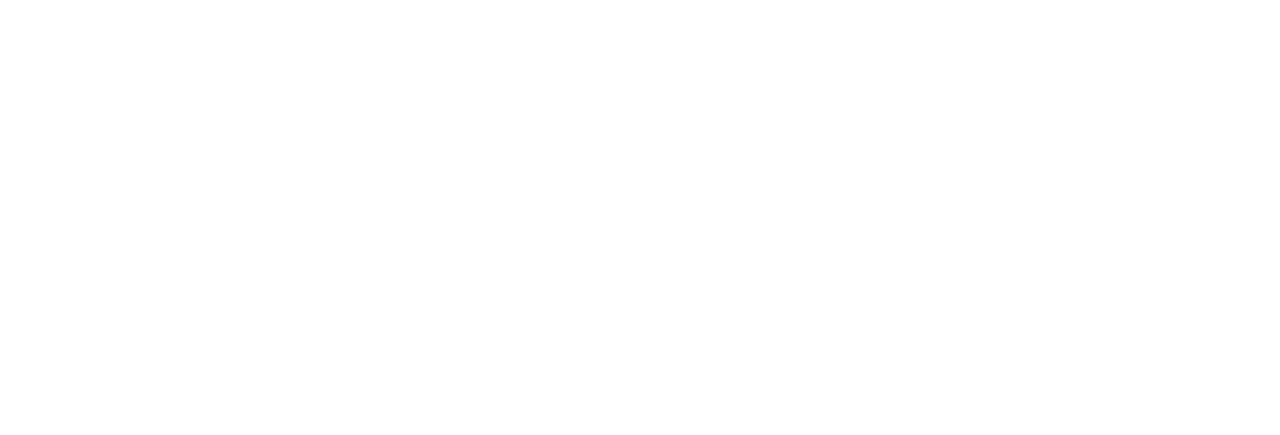
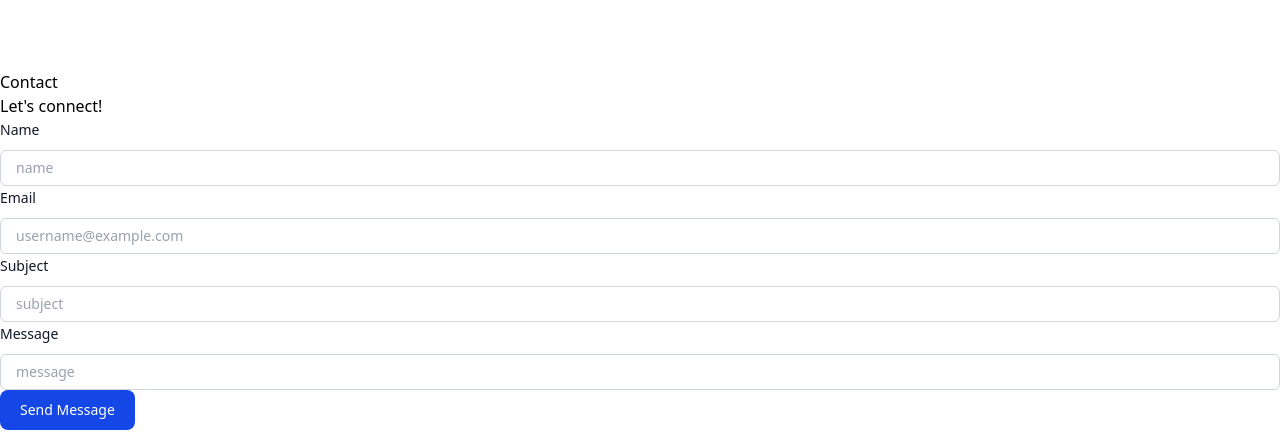
Before and after one commit to ManishaBose/portfolio, a React (Vite) app: page / in a window 1280 px wide. Shown: the part 1664-2099 px from the top of the page. Before the commit the page ends 1734 px from the top, so only its background shows below. Built offline with nearby package versions, Linux system fonts and the light colour scheme.

Commit message:
Add content in Contact section

```diff
--- a/src/App.jsx
+++ b/src/App.jsx
@@ -1,5 +1,6 @@
 import './App.css'
 import { About } from './components/About/About'
+import { Contact } from './components/Contact/Contact'
 import { Education } from './components/Education/Education'
 import { Header } from './components/Header/Header'
 import { Hero } from './components/Hero/Hero'
@@ -14,6 +15,7 @@
       <About/>
       <Education/>
       <Projects/>
+      <Contact/>
     </>
   )
 }
--- /dev/null
+++ b/src/components/Contact/Contact.jsx
@@ -0,0 +1,65 @@
+export function Contact(){
+    return (
+        <div>
+            <div>Contact</div>
+            <div>Let's connect!</div>
+            <label htmlFor="price" className="block text-sm/6 font-medium text-gray-900">
+                Name
+            </label>
+            <div className="mt-2">
+                <div className="flex items-center rounded-md bg-white pl-3 outline-1 -outline-offset-1 outline-gray-300 has-[input:focus-within]:outline-2 has-[input:focus-within]:-outline-offset-2 has-[input:focus-within]:outline-indigo-600">
+                <input
+                    id="name"
+                    name="name"
+                    type="text"
+                    placeholder="name"
+                    className="block min-w-0 grow py-1.5 pr-3 pl-1 text-base text-gray-900 placeholder:text-gray-400 focus:outline-none sm:text-sm/6"
+                />
+                </div>
+            </div>
+            <label htmlFor="price" className="block text-sm/6 font-medium text-gray-900">
+                Email
+            </label>
+            <div className="mt-2">
+                <div className="flex items-center rounded-md bg-white pl-3 outline-1 -outline-offset-1 outline-gray-300 has-[input:focus-within]:outline-2 has-[input:focus-within]:-outline-offset-2 has-[input:focus-within]:outline-indigo-600">
+                <input
+                    id="email"
+                    name="email"
+                    type="text"
+                    placeholder="username@example.com"
+                    className="block min-w-0 grow py-1.5 pr-3 pl-1 text-base text-gray-900 placeholder:text-gray-400 focus:outline-none sm:text-sm/6"
+                />
+                </div>
+            </div>
+            <label htmlFor="price" className="block text-sm/6 font-medium text-gray-900">
+                Subject
+            </label>
+            <div className="mt-2">
+                <div className="flex items-center rounded-md bg-white pl-3 outline-1 -outline-offset-1 outline-gray-300 has-[input:focus-within]:outline-2 has-[input:focus-within]:-outline-offset-2 has-[input:focus-within]:outline-indigo-600">
+                <input
+                    id="subject"
+                    name="subject"
+                    type="text"
+                    placeholder="subject"
+                    className="block min-w-0 grow py-1.5 pr-3 pl-1 text-base text-gray-900 placeholder:text-gray-400 focus:outline-none sm:text-sm/6"
+                />
+                </div>
+            </div>
+            <label htmlFor="price" className="block text-sm/6 font-medium text-gray-900">
+                Message
+            </label>
+            <div className="mt-2">
+                <div className="flex items-center rounded-md bg-white pl-3 outline-1 -outline-offset-1 outline-gray-300 has-[input:focus-within]:outline-2 has-[input:focus-within]:-outline-offset-2 has-[input:focus-within]:outline-indigo-600">
+                <input
+                    id="message"
+                    name="message"
+                    type="text"
+                    placeholder="message"
+                    className="block min-w-0 grow py-1.5 pr-3 pl-1 text-base text-gray-900 placeholder:text-gray-400 focus:outline-none sm:text-sm/6"
+                />
+                </div>
+            </div>
+            <button type="button" class="text-white bg-blue-700 hover:bg-blue-800 focus:ring-4 focus:ring-blue-300 font-medium rounded-lg text-sm px-5 py-2.5 me-2 mb-2 dark:bg-blue-600 dark:hover:bg-blue-700 focus:outline-none dark:focus:ring-blue-800">Send Message</button>
+        </div>
+    )
+}
```
